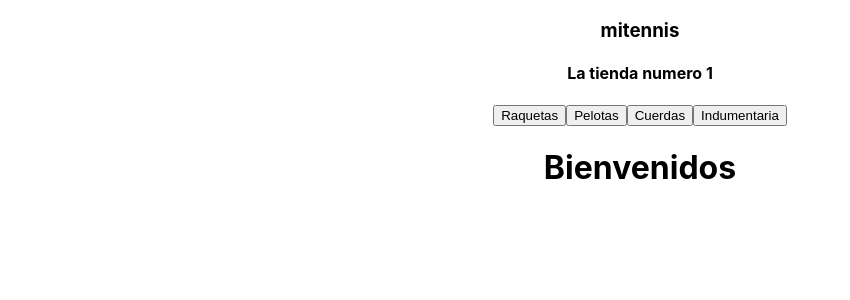
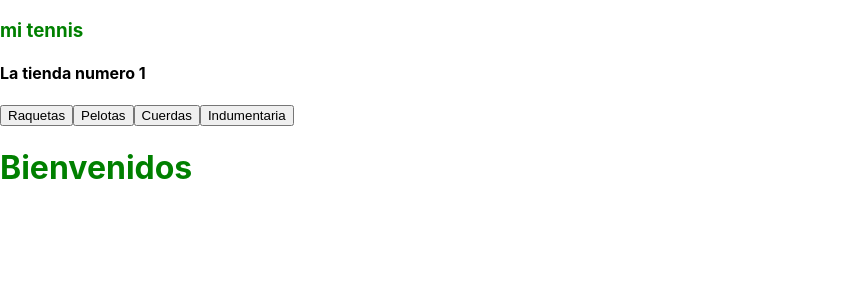
Before and after one commit to rolebru/PreEntrega1Valdivieso, a React (Create React App) app: page / in a window 1280 px wide. Shown: the top 300 px of the page, without its empty margins (0-850 px from the left). Built offline with nearby package versions, Linux system fonts and the light colour scheme.

Commit message:
mas react

```diff
--- a/src/App.css
+++ /dev/null
@@ -1,38 +0,0 @@
-.App {
-  text-align: center;
-}
-
-.App-logo {
-  height: 40vmin;
-  pointer-events: none;
-}
-
-@media (prefers-reduced-motion: no-preference) {
-  .App-logo {
-    animation: App-logo-spin infinite 20s linear;
-  }
-}
-
-.App-header {
-  background-color: #282c34;
-  min-height: 100vh;
-  display: flex;
-  flex-direction: column;
-  align-items: center;
-  justify-content: center;
-  font-size: calc(10px + 2vmin);
-  color: white;
-}
-
-.App-link {
-  color: #61dafb;
-}
-
-@keyframes App-logo-spin {
-  from {
-    transform: rotate(0deg);
-  }
-  to {
-    transform: rotate(360deg);
-  }
-}
--- a/src/App.js
+++ b/src/App.js
@@ -1,7 +1,7 @@
 import logo from './logo.svg';
-import './App.css';
 import Navbar from './components/navbar/navbar';
 import ItemListContainer from './components/ItemListContainer/ItemListContainer';
+
 
 function App() {
 
--- a/src/components/ItemListContainer/ItemListContainer.js
+++ b/src/components/ItemListContainer/ItemListContainer.js
@@ -2,7 +2,7 @@ const ItemListContainer = ({ greeting }) => {
     return (
 
         <div>
-            <h1>{greeting}</h1>
+            <h1 style = {{color: 'green'}}>{greeting}</h1>
         </div>
     )
 
--- a/src/components/navbar/navbar.js
+++ b/src/components/navbar/navbar.js
@@ -4,7 +4,7 @@ const Navbar = () => {
     return (
         <nav>
 
-            <h3>mitennis</h3>
+            <h3 style = { {color: 'green'} }>mi tennis</h3>
             <h4>La tienda numero 1</h4>
             <div>
                 <button>Raquetas</button>
```
